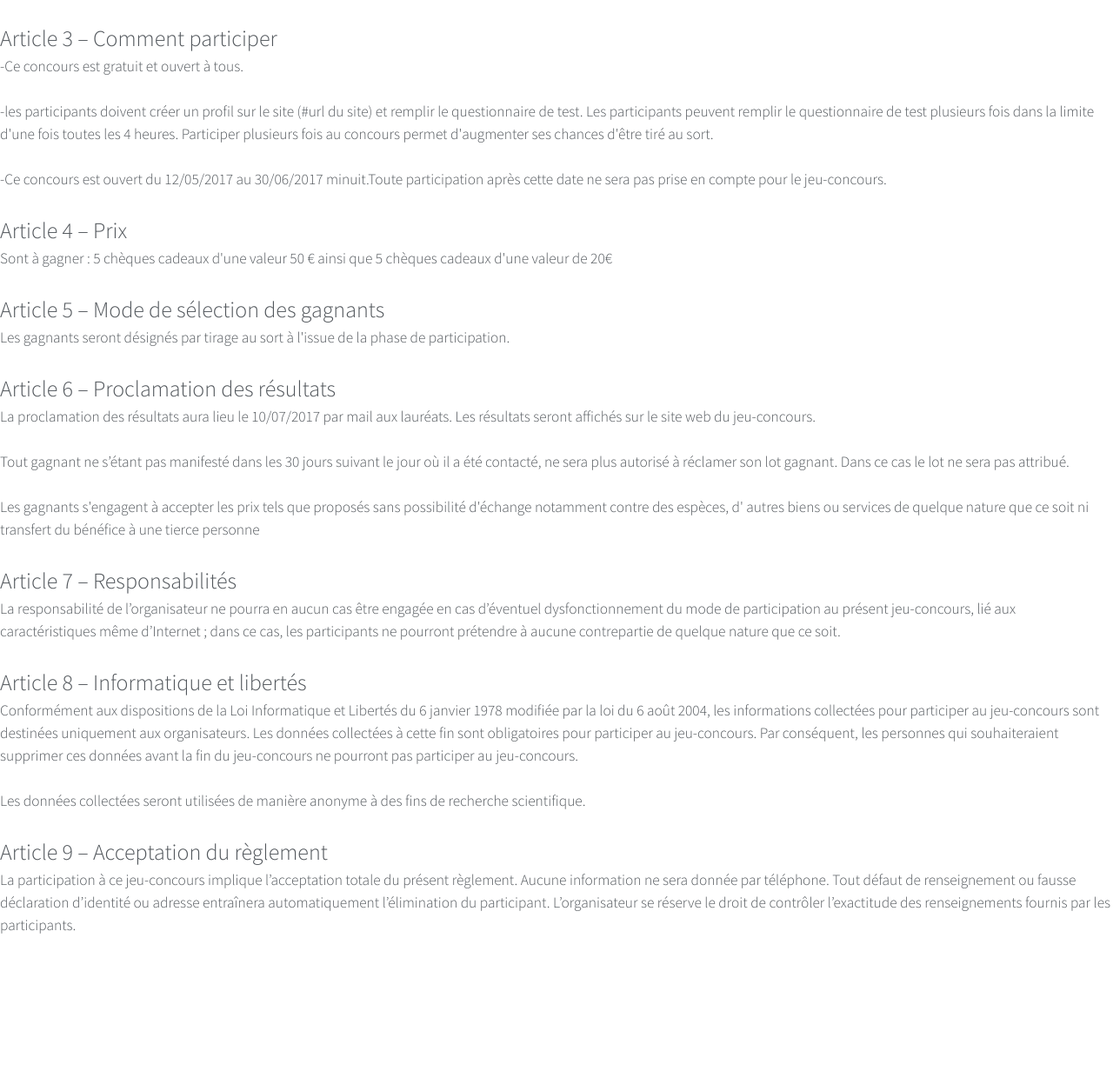
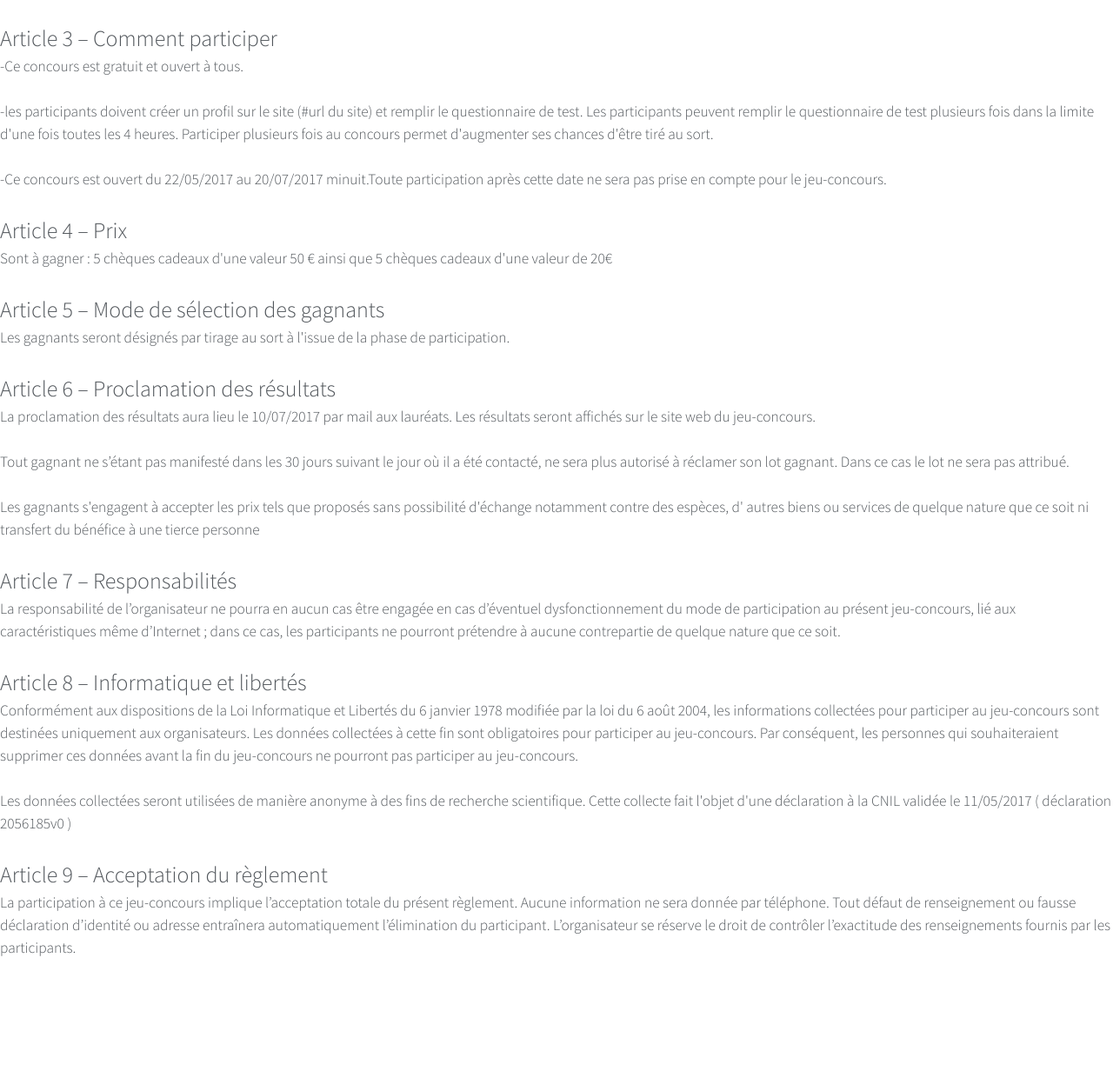
Before and after one commit to irdem/site_stage, a Django app: page /reglement/ in a window 1280 px wide. Shown: the part 409-1641 px from the top of the page at 87% size. Run offline with Django 3.2, Linux system fonts and the light colour scheme.

Commit message:
MAJ reglement

```diff
--- a/polls/templates/polls/reglement.html
+++ b/polls/templates/polls/reglement.html
@@ -14,7 +14,7 @@
 <p>-Ce concours est  gratuit et ouvert à tous.</p>
 <P>-les participants doivent créer un profil sur le site (#url du site) et remplir le questionnaire de test. Les participants peuvent remplir le questionnaire de test plusieurs fois dans la limite d'une fois toutes les 4 heures. Participer plusieurs fois au concours permet d'augmenter ses chances d'être tiré au sort.
 </p>
-<p>-Ce concours est ouvert du 12/05/2017 au 30/06/2017 minuit.Toute participation après cette date ne sera pas prise en compte pour le jeu-concours.
+<p>-Ce concours est ouvert du 22/05/2017 au 20/07/2017 minuit.Toute participation après cette date ne sera pas prise en compte pour le jeu-concours.
 </p>
 <h3> Article 4 – Prix</h3>
 <p>Sont à gagner :  5 chèques cadeaux d'une valeur 50 €  ainsi que  5  chèques cadeaux d'une valeur de 20€</p>
@@ -37,7 +37,7 @@ dans ce cas, les participants ne pourront prétendre à aucune contrepartie de q
 Conformément aux dispositions de la Loi Informatique et Libertés du 6 janvier 1978 modifiée par la loi du  6 août 2004, les informations collectées pour participer au jeu-concours sont destinées uniquement aux organisateurs. Les données collectées à cette fin sont obligatoires pour participer au jeu-concours.
 Par conséquent, les personnes qui souhaiteraient supprimer ces données avant la fin du jeu-concours ne pourront pas participer au jeu-concours.
 </p>
-<p>Les données collectées seront utilisées de manière anonyme à des fins de recherche scientifique.</p>
+<p>Les données collectées seront utilisées de manière anonyme à des fins de recherche scientifique. Cette collecte fait l'objet d'une déclaration à la CNIL validée le 11/05/2017 ( déclaration 2056185v0 )</p>
 <h3> Article 9 – Acceptation du règlement</h3>
 <p>La participation à ce jeu-concours implique l’acceptation totale du présent règlement.
 Aucune information ne sera donnée par téléphone.
```
